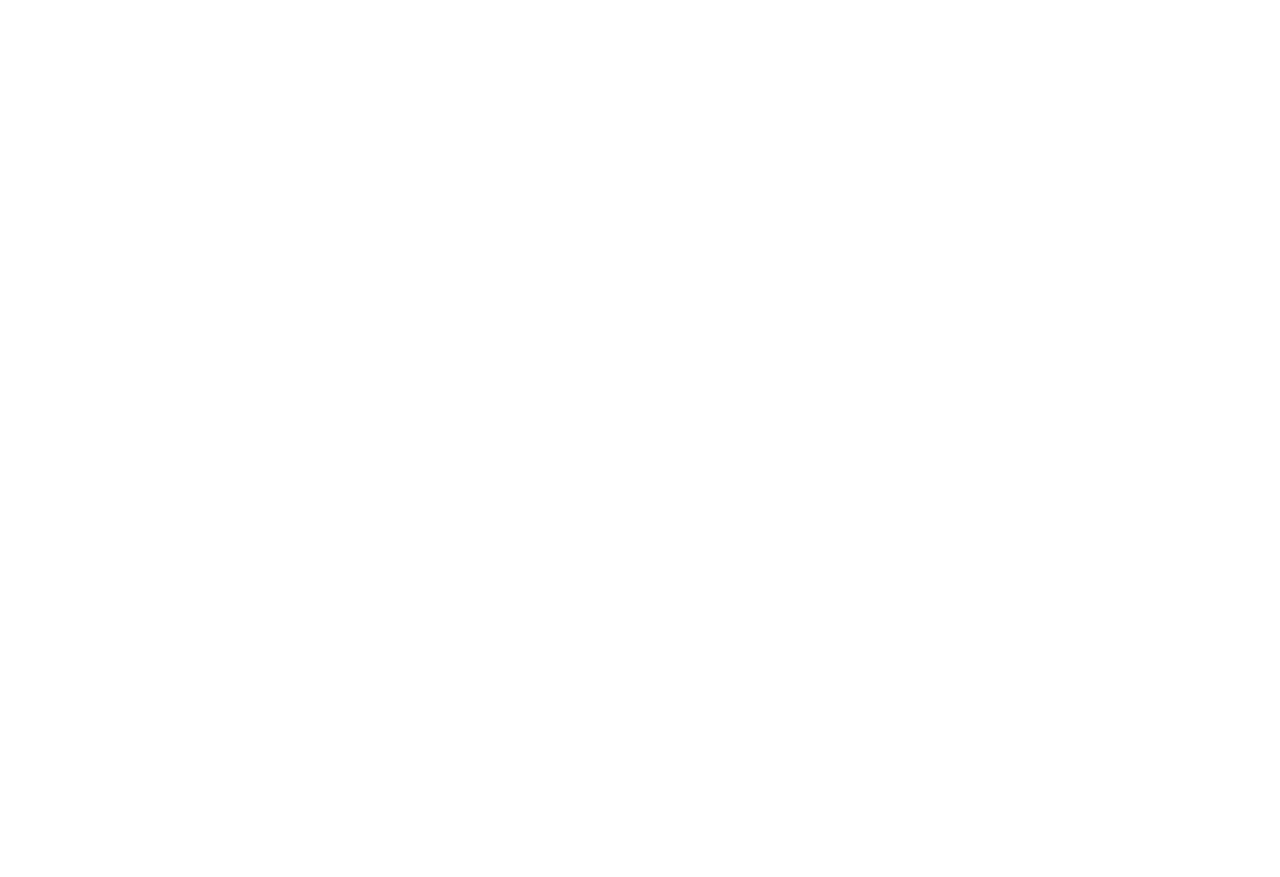
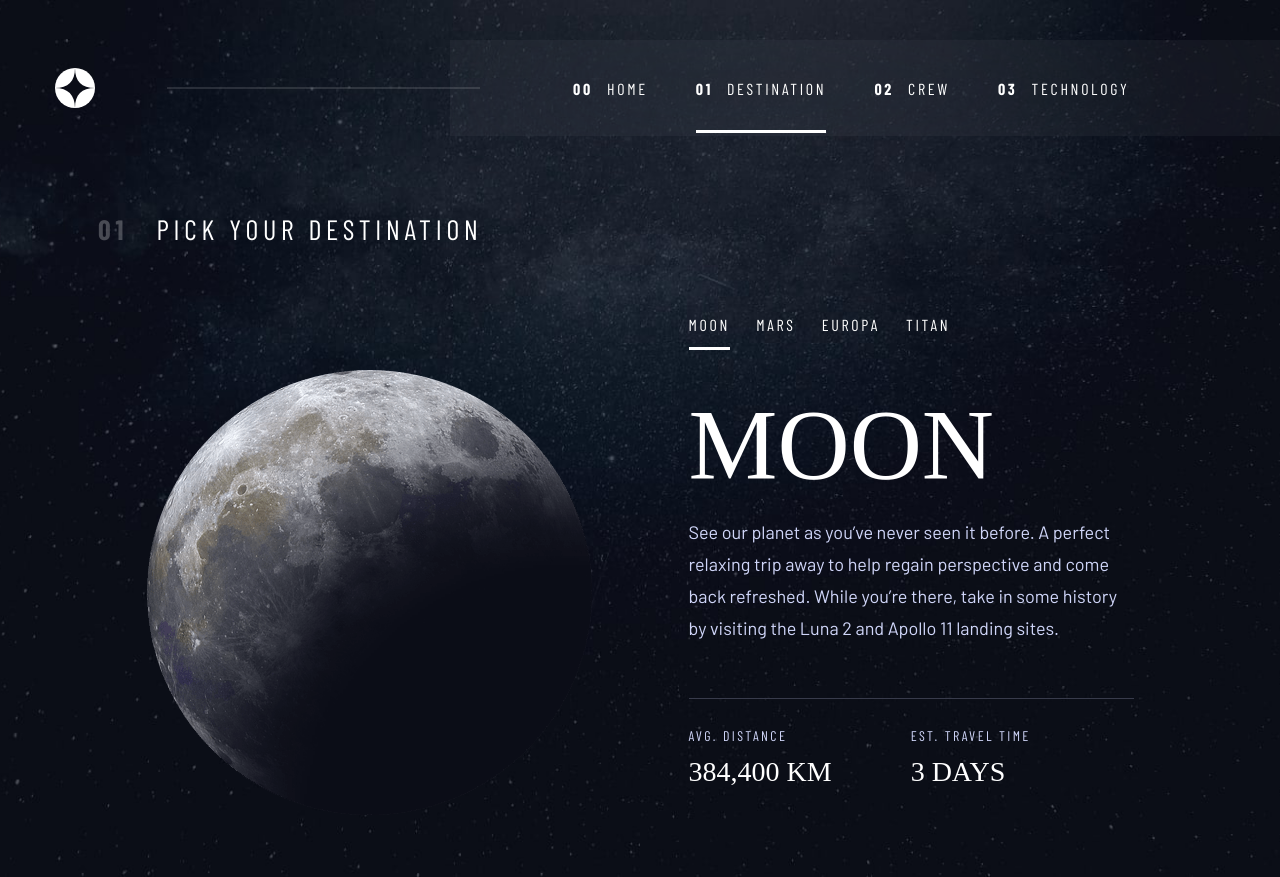
Before and after one commit to Inithar/Space-Tourism, a React (Create React App) app: page /destination in a window 1280 px wide. Before the commit this address had no page. Before the commit the page ends 800 px from the top, so only its background shows below. Built offline with nearby package versions, Linux system fonts and the light colour scheme; a web font is replaced by a local one.

Commit message:
added naviagtion to destination page

```diff
--- a/src/App.tsx
+++ b/src/App.tsx
@@ -17,7 +17,10 @@
             <Routes>
                 <Route element={<MainLayout />}>
                     <Route index element={<Home />} />
-                    <Route path="destination/:place" element={<Destination />} />
+                    <Route path="destination" element={<Destination />}>
+                        <Route index />
+                        <Route path=":place" />
+                    </Route>
                     <Route path="crew/:member" element={<Crew />} />
                     <Route path="technology" element={<Technology />} />
                 </Route>
--- a/src/components/navigation/Navigation.styles.tsx
+++ b/src/components/navigation/Navigation.styles.tsx
@@ -53,44 +53,6 @@
         padding-left: 123px;
         padding-right: 165px;
         width: 830px;
-    }
-`;
-
-export const Link = styled(NavLink)`
-    position: relative;
-    display: flex;
-    align-items: center;
-    margin-right: 37px;
-    font-family: 'Barlow Condensed', sans-serif;
-    font-size: 14px;
-    line-height: 17px;
-    letter-spacing: 2.36px;
-    text-transform: uppercase;
-    color: ${({ theme }) => theme.pureWhiteColor};
-    text-decoration: none;
-
-    ${device.smallDesktop} {
-        margin-right: 48px;
-    }
-
-    &:hover::before {
-        opacity: 0.5;
-    }
-
-    &[class*='active']::before {
-        opacity: 1;
-    }
-
-    &::before {
-        content: '';
-        position: absolute;
-        bottom: -35px;
-        left: 0;
-        width: 100%;
-        height: 3px;
-        background-color: ${({ theme }) => theme.pureWhiteColor};
-        opacity: 0;
-        transition: opacity 1s;
     }
 `;
 
--- a/src/components/navigation/Navigation.tsx
+++ b/src/components/navigation/Navigation.tsx
@@ -1,9 +1,9 @@
 import { useState } from 'react';
 import { useGetDevice } from '../../hooks/useGetDevice';
 
+import { NavigationLink } from '../styled-elements/navigationLink/NavigationLink.styles';
 import {
     BurgerIcon,
-    Link,
     LinksContainer,
     LogoIcon,
     Wrapper,
@@ -32,10 +32,10 @@
                     <BurgerIcon onClick={toggleMobileNavigation} />
                 ) : (
                     <LinksContainer>
-                        <Link to={'/'}>{isDesktop && <Number>00</Number>} Home</Link>
-                        <Link to={'/destination/moon'}>{isDesktop && <Number>01</Number>} Destination</Link>
-                        <Link to={'/crew'}>{isDesktop && <Number>02</Number>} Crew</Link>
-                        <Link to={'/technology'}>{isDesktop && <Number>03</Number>} Technology</Link>
+                        <NavigationLink to={'/'}>{isDesktop && <Number>00</Number>} Home</NavigationLink>
+                        <NavigationLink to={'/destination'}>{isDesktop && <Number>01</Number>} Destination</NavigationLink>
+                        <NavigationLink to={'/crew/Douglas_Hurley'}>{isDesktop && <Number>02</Number>} Crew</NavigationLink>
+                        <NavigationLink to={'/technology'}>{isDesktop && <Number>03</Number>} Technology</NavigationLink>
                     </LinksContainer>
                 )}
                 {isDesktop && <Line />}
--- /dev/null
+++ b/src/components/styled-elements/navigationLink/NavigationLink.styles.tsx
@@ -0,0 +1,48 @@
+import styled from 'styled-components';
+import { NavLink } from 'react-router-dom';
+import { device } from '../../../styles/responsive';
+
+export const NavigationLink = styled(NavLink)`
+    position: relative;
+    display: flex;
+    align-items: center;
+    margin-right: 37px;
+    font-family: 'Barlow Condensed', sans-serif;
+    font-size: 14px;
+    line-height: 17px;
+    letter-spacing: 2.36px;
+    text-transform: uppercase;
+    color: ${({ theme }) => theme.pureWhiteColor};
+    text-decoration: none;
+
+    ${device.smallDesktop} {
+        margin-right: 48px;
+        font-size: 16px;
+        line-height: 19px;
+        letter-spacing: 2.7px;
+    }
+
+    &:last-child {
+        margin-right: 0;
+    }
+
+    &:hover::before {
+        opacity: 0.5;
+    }
+
+    &[class*='active']::before {
+        opacity: 1;
+    }
+
+    &::before {
+        content: '';
+        position: absolute;
+        bottom: -35px;
+        left: 0;
+        width: 100%;
+        height: 3px;
+        background-color: ${({ theme }) => theme.pureWhiteColor};
+        opacity: 0;
+        transition: opacity 1s;
+    }
+`;
--- a/src/pages/crew/Crew.tsx
+++ b/src/pages/crew/Crew.tsx
@@ -4,8 +4,8 @@
 import data from '../../data/data.json';
 
 import { Header } from '../../components/header/Header';
+import { Name } from '../../components/styled-elements/name/Name.styles';
 import { Container, ContentContainer, DataContainer, Image, Line, MemberDescription, Role, Wrapper } from './Crew.styles';
-import { Name } from '../../components/styled-elements/name/Name.styles';
 
 export const Crew = () => {
     const crewMemberName = useCurrentLocation(2);
--- a/src/pages/destination/Destination.styles.tsx
+++ b/src/pages/destination/Destination.styles.tsx
@@ -61,7 +61,7 @@
 `;
 
 export const DestinationName = styled.p`
-    margin: 20px 0 0 0;
+    margin: 28px 0 0 0;
     text-align: center;
     font-family: 'Bellefair';
     font-size: 56px;
@@ -70,13 +70,13 @@
     color: ${({ theme }) => theme.pureWhiteColor};
 
     ${device.bigMobile} {
-        margin-top: 32px;
+        margin-top: 44px;
         font-size: 80px;
         line-height: 92px;
     }
 
     ${device.smallDesktop} {
-        margin-top: 37px;
+        margin-top: 49px;
         text-align: start;
         font-size: 100px;
         line-height: 115px;
--- a/src/pages/destination/Destination.tsx
+++ b/src/pages/destination/Destination.tsx
@@ -5,6 +5,7 @@
 
 import { Header } from '../../components/header/Header';
 import { Line } from '../../components/styled-elements/line/Line.styles';
+import { Navigation } from './components/navigation/Navigation';
 import {
     Container,
     DataContainer,
@@ -44,6 +45,7 @@
             <Container>
                 <Image src={images.png} />
                 <DataContainer>
+                    <Navigation />
                     <DestinationName>{name}</DestinationName>
                     <DestinationDescription>{description}</DestinationDescription>
                     <Line />
--- a/src/pages/destination/components/navigation/Navigation.styles.tsx
+++ b/src/pages/destination/components/navigation/Navigation.styles.tsx
@@ -1,6 +1,33 @@
-import { NavLink } from 'react-router-dom';
 import styled from 'styled-components';
+import { NavigationLink } from '../../../../components/styled-elements/navigationLink/NavigationLink.styles';
+import { device } from '../../../../styles/responsive';
 
-export const LinksContainer = styled.div;
+export const LinksContainer = styled.div`
+    display: flex;
+    justify-content: center;
+    margin-top: 26px;
+    height: 28px;
 
-export const Link = styled(NavLink)``;
+    ${device.bigMobile} {
+        margin-top: 53px;
+    }
+
+    ${device.smallDesktop} {
+        justify-content: start;
+        margin-top: 0;
+    }
+`;
+
+export const Link = styled(NavigationLink)`
+    margin-right: 26px;
+
+    &::before {
+        bottom: -8px;
+    }
+
+    ${device.bigMobile} {
+        &::before {
+            bottom: -12px;
+        }
+    }
+`;
--- a/src/pages/destination/components/navigation/Navigation.tsx
+++ b/src/pages/destination/components/navigation/Navigation.tsx
@@ -1,5 +1,15 @@
 import React from 'react';
+import { Link, LinksContainer } from './Navigation.styles';
 
 export const Navigation = () => {
-    return <div>Navigation</div>;
+    return (
+        <LinksContainer>
+            <Link to={'/destination'} end>
+                Moon
+            </Link>
+            <Link to={'/destination/mars'}>Mars</Link>
+            <Link to={'/destination/europa'}>Europa</Link>
+            <Link to={'/destination/titan'}>Titan</Link>
+        </LinksContainer>
+    );
 };
```
